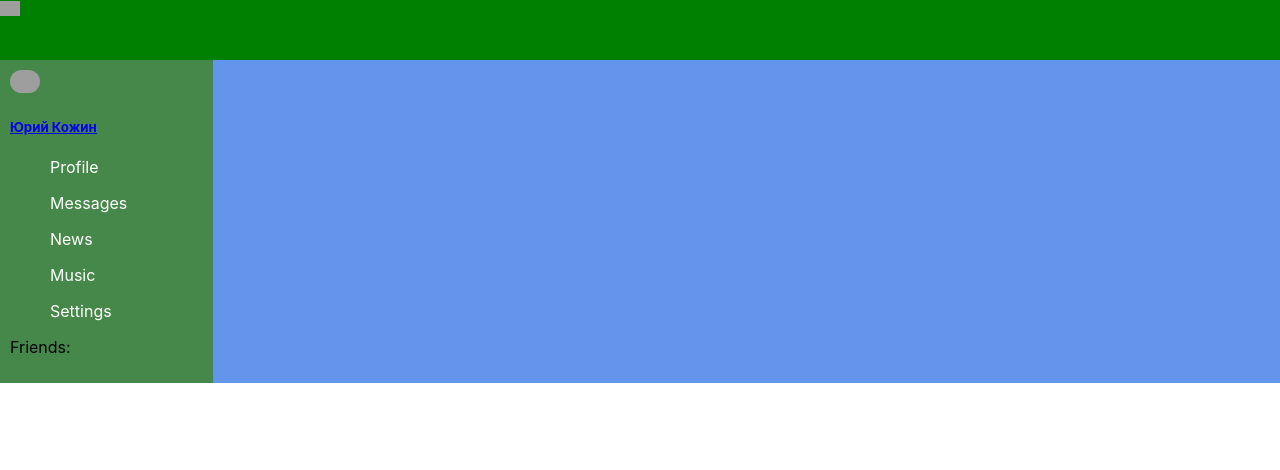
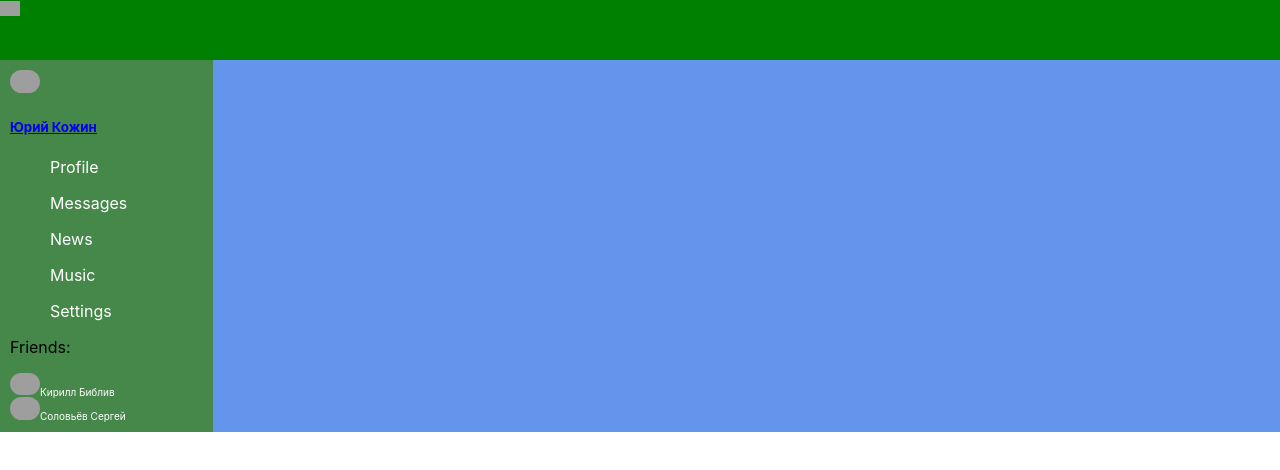
Before and after one commit to Angst26/samurai, a React (Create React App) app: page / in a window 1280 px wide. Shown: the top 470 px of the page. Built offline with nearby package versions, Linux system fonts and the light colour scheme; grey boxes are pictures that could not be loaded.

Commit message:
добавлены контейнеры переход к react-redux копирование state по феншую

```diff
--- a/src/App.jsx
+++ b/src/App.jsx
@@ -9,12 +9,13 @@ import Settings from "./components/Settings/Settings";
 
 import {Route, Routes} from "react-router-dom";
 import DialogsContainer from "./components/Dialogs/DialogsContainer";
+import NavbarContainer from "./components/Navbar/NavbarContainer";
 
 function App(props) {
     return (
         <div className="app-wrapper">
             <Header/>
-            <Navbar/>
+            <NavbarContainer/>
             <div className='app-wrapper-content'>
                 <Routes>
                     <Route path='/profile'
--- a/src/components/Navbar/Navbar.jsx
+++ b/src/components/Navbar/Navbar.jsx
@@ -1,12 +1,11 @@
 import s from './Navbar.module.css'
 import {NavLink} from "react-router-dom";
 import Friend from './Friend/Friend'
-import ShortProfile from './ShortProfile/ShortProfile'
+import ShortProfile from "./ShortProfile/ShortProfile";
 
 const Navbar = (props) => {
-    // let friends = props.store.state.sidebar.friendsList.map(friend => <Friend id={friend.id} name={friend.name}
-    //                                                               postname={friend.postname} img={friend.img}/>)
-
+    debugger
+    let friends = props.friendsList.map(friend => <Friend img={friend.img} name={friend.name} postname={friend.postname} />);
     return <nav className={s.nav}>
         <div>
             <NavLink to='/profile'><ShortProfile/></NavLink>
@@ -28,7 +27,7 @@ const Navbar = (props) => {
         </div>
         <div>
             <p>Friends:</p>
-            {/*{friends}*/}
+            {friends}
         </div>
     </nav>
 }
--- /dev/null
+++ b/src/components/Navbar/NavbarContainer.jsx
@@ -0,0 +1,19 @@
+import {connect} from "react-redux";
+import Navbar from "./Navbar";
+
+let  mapStateToProps = (state) => {
+    debugger
+    return{
+        friendsList: state.sidebar.friendsList
+    }
+}
+
+let mapDispatchToProps = (dispatch) => {
+    return{
+
+    }
+}
+debugger
+const NavbarContainer = connect(mapStateToProps,mapDispatchToProps)(Navbar)
+
+export default NavbarContainer;
--- a/src/components/Navbar/ShortProfile/ShortProfile.jsx
+++ b/src/components/Navbar/ShortProfile/ShortProfile.jsx
@@ -1,6 +1,7 @@
 import s from './ShortProfile.module.css'
 
 const ShortProfile = () => {
+
     return (
         <div className={s.profileCard}>
             <img src="https://live.staticflickr.com/65535/51177662000_273f764149_b.jpg" alt="user"
--- a/src/redux/profileReducer.js
+++ b/src/redux/profileReducer.js
@@ -30,6 +30,7 @@ export const profileReducer = (state = initialState, action) => {
             return stateCopy;
         }
         default:
+            debugger
             return state
     }
 }
--- a/src/redux/sidebarReducer.js
+++ b/src/redux/sidebarReducer.js
@@ -14,7 +14,7 @@ let initialState = {
         }
     ]
 }
-
+debugger
 export const sidebarReducer = (state = initialState, action) => {
     return state;
 }
```
